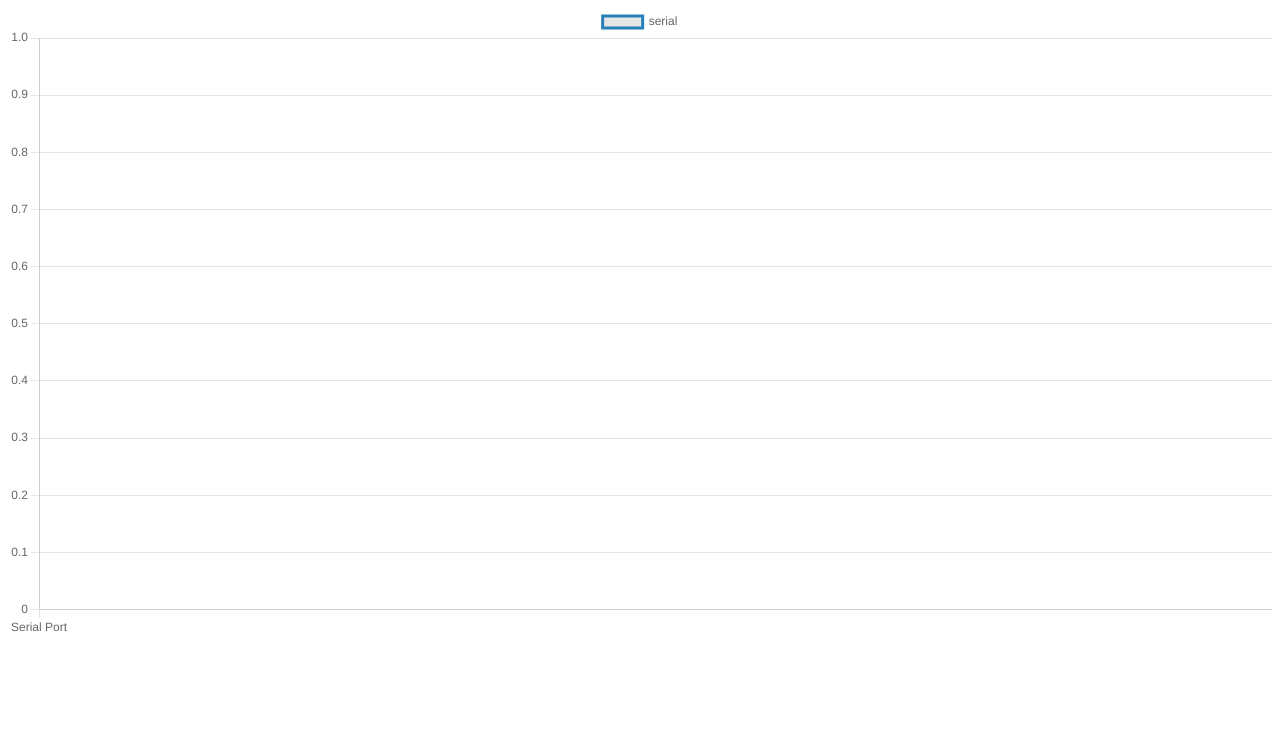
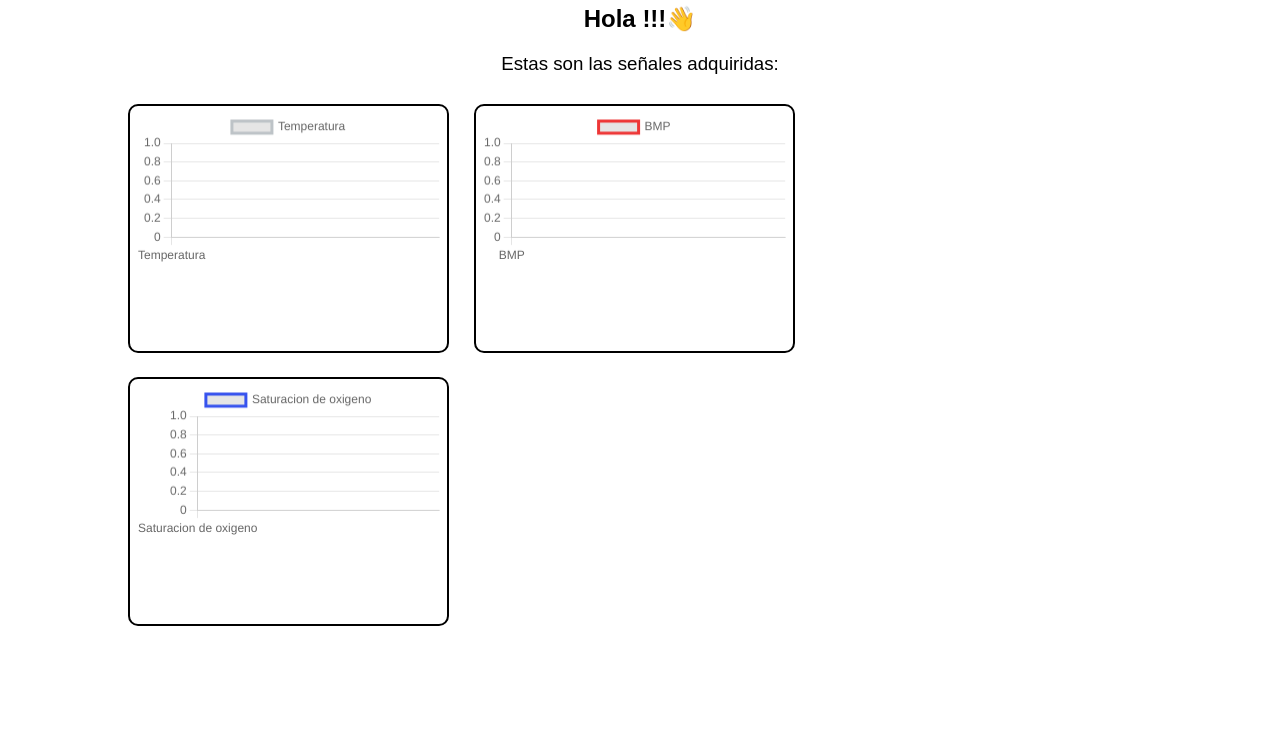
Before and after one commit to AlejandroForeroG/Server-Signal-Platfom-Ehealth, a website: page public/index.html in a window 1280 px wide. Shown: the part 61-800 px from the top of the page. Drawn offline with nearby package versions, Linux system fonts and the light colour scheme; no server answers.

Commit message:
Main page with 3 measures addess, only working temperature for now

```diff
--- a/public/app.js
+++ b/public/app.js
@@ -1,30 +1,119 @@
 const socket = io();
 let counter=0;
+let prober =0;
+let cont= 0;
+
 
 //when the rasberry send the data
 socket.on('rasberry:data', (dataSerial) => {
 
 
-    Chart.data.labels.push(counter);
-    Chart.data.datasets.forEach(dataset => {
-        dataset.data.push(dataSerial.value)
-    });
+    // console.log(dataSerial)
+    // Chart.data.labels.push(counter);
+    // Chart.data.datasets.forEach(dataset => {
+    //     dataset.data.push(dataSerial)
+    // });
     //console.log(dataSerial)
-    counter++;
-    Chart.update();
+
+    if(prober !=1){ // cambiar pro promesas 🟩
+        if(counter<10){
+            addData(Charte,dataSerial.sample,dataSerial.temperature)
+            Charte.update()
+            counter++;
+
+        }else{
+            prober =1
+            cont++
+        }
+    }else{
+        addData(Charte,dataSerial.sample,dataSerial.temperature)
+        Charte.update()
+        removeData(Charte)
+        cont++
+    }
+
+
+
+
+    console.log(dataSerial.sample)
+    // Chart.update();
 })
 
-const ctx = document.getElementById('myChart').getContext('2d');
-var Chart=new Chart(ctx, {
+
+const ctx = document.getElementById('myChartTemp').getContext('2d');
+let gradient = ctx.createLinearGradient(0,0,0,400);
+gradient.addColorStop(0,'rgba(58,123,213,1)')
+gradient.addColorStop(1,'rgba(0,210,255,0.3')
+
+Charte = new Chart(ctx, {
     type: 'line',
     data: {
-        labels: ['Serial Port'],
+        labels: ['Temperatura'],
         datasets: [{
-            label: 'serial',
-            backgrounColor:'rgb(52,73,74)',
-            borderColor:'rgb(41,128,185)',
+            label: 'Temperatura',
+            fill:true,
+            pointBackgrounColor:"rgb(189,195,199)",
+            borderColor:'rgb(189,195,199)',
+            backgrounColor:gradient,
+            data: [],
+        }],
+    },
+    options:{
+       animation: {
+            duration:"1000",
+
+        }
+        }
+
+});
+
+
+const ctxo = document.getElementById('myChartBMP');
+Charco = new Chart(ctxo, {
+    type: 'line',
+    data: {
+        labels: ['BMP'],
+        datasets: [{
+            label: 'BMP',
+            backgrounColor:'rgb(238, 54, 54)',
+            borderColor:'rgb(238, 54, 54)',
             data: [],
         }]
     },
     options:{}
 });
+
+const ctxb = document.getElementById('myChartox');
+Lalo = new Chart(ctxb, {
+    type: 'line',
+    data: {
+        labels: ['Saturacion de oxigeno'],
+        datasets: [{
+            label: 'Saturacion de oxigeno',
+            backgrounColor:'rgb(54, 82, 238)',
+            borderColor:'rgb(54, 82, 238)',
+            data: [],
+        }]
+    },
+    options:{}
+});
+
+
+
+
+
+function addData(chart, label, data) {
+    chart.data.labels.push(label);
+    chart.data.datasets.forEach((dataset) => {
+        dataset.data.push(data);
+    });
+
+}
+
+function removeData(chart) {
+    chart.data.labels.shift();
+    chart.data.datasets.forEach((dataset) => {
+        dataset.data.shift();
+    });
+
+}
--- a/public/index.html
+++ b/public/index.html
@@ -3,16 +3,29 @@
 <head>
     <meta charset="UTF-8">
     <meta http-equiv="X-UA-Compatible" content="IE=edge">
+    <link rel="stylesheet" href="main.css">
     <title>Bio-Ops</title>
 
 </head>
 <body>
 <script src="https://cdn.jsdelivr.net/npm/chart.js"></script>
-   <h1>Hola desde el server !!! 🎏</h1>
-   <canvas id="myChart"></canvas>
-   <script src="/socket.io/socket.io.js"></script>
-    <script src="app.js"></script>
+    <h1 class="Texto">Sitema de adquisicion de señales V0.1 </h1>
+    <h2 class="Texto">Hola !!!👋</h2>
+    <h3 class="Texto" >Estas son las señales adquiridas:</h3>
+    <div class= signals>
+        <div class = "graph"> <canvas id="myChartTemp"></canvas> </div>
+        <div class="graph"> <canvas id="myChartBMP"></canvas></div>
+        <div class="graph"> <canvas id="myChartox"></canvas></div>
+        <!-- <div class="graph"> <canvas id="myChartgsrRes"></canvas></div>
+        <div class="graph"> <canvas id="myChartBMP"></canvas></div>
+        <div class="graph"> <canvas id="myChartBMP"></canvas></div>
+        <div class="graph"> <canvas id="myChartBMP"></canvas></div>
+        <div class="graph"> <canvas id="myChartBMP"></canvas></div> -->
 
+
+        <script src="/socket.io/socket.io.js"></script>
+        <script src="app.js"></script>
+    </div>
 
 
 
--- a/public/main.css
+++ b/public/main.css
@@ -0,0 +1,27 @@
+
+body{
+    font-family: Arial, Helvetica, sans-serif;
+    width: 80%;
+    margin-left: auto;
+    margin-right: auto;
+
+}
+
+.Texto{
+    text-align: center;
+}
+h3{
+    font-weight: lighter;
+}
+
+.graph{
+    width: 30%;
+    height: 30%;
+    border: solid;
+    margin: 10px 20px 10px 0;
+    border-radius: 10px;
+    border-width: 2px;
+    padding: 5px;
+    display: inline-block;
+
+}
```
Also changed, not shown: index.js (+33 -17 lines).
